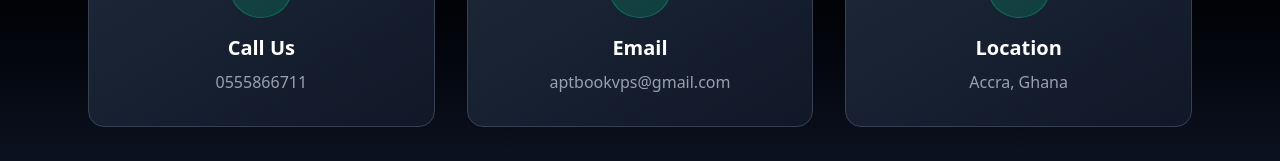
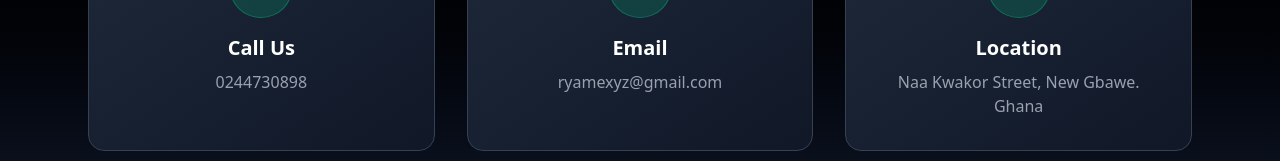
Before and after one commit to Laudkyle/Ryamex, a React (Vite) app: page /contact in a window 1280 px wide. Shown: the part 639-800 px from the top of the page. Built offline with nearby package versions, Linux system fonts and the light colour scheme.

Commit message:
Update contact information on ContactPage

```diff
--- a/src/ContactPage.jsx
+++ b/src/ContactPage.jsx
@@ -47,17 +47,17 @@ const ContactPage = () => {
             {
               icon: Phone,
               title: 'Call Us',
-              info: '0555866711',
+              info: '0244730898',
             },
             {
               icon: Mail,
               title: 'Email',
-              info: 'aptbookvps@gmail.com',
+              info: 'ryamexyz@gmail.com',
             },
             {
               icon: MapPin,
               title: 'Location',
-              info: 'Accra, Ghana',
+              info: 'Naa Kwakor Street, New Gbawe. Ghana',
             }
           ].map((item, i) => {
             const Icon = item.icon;
```
